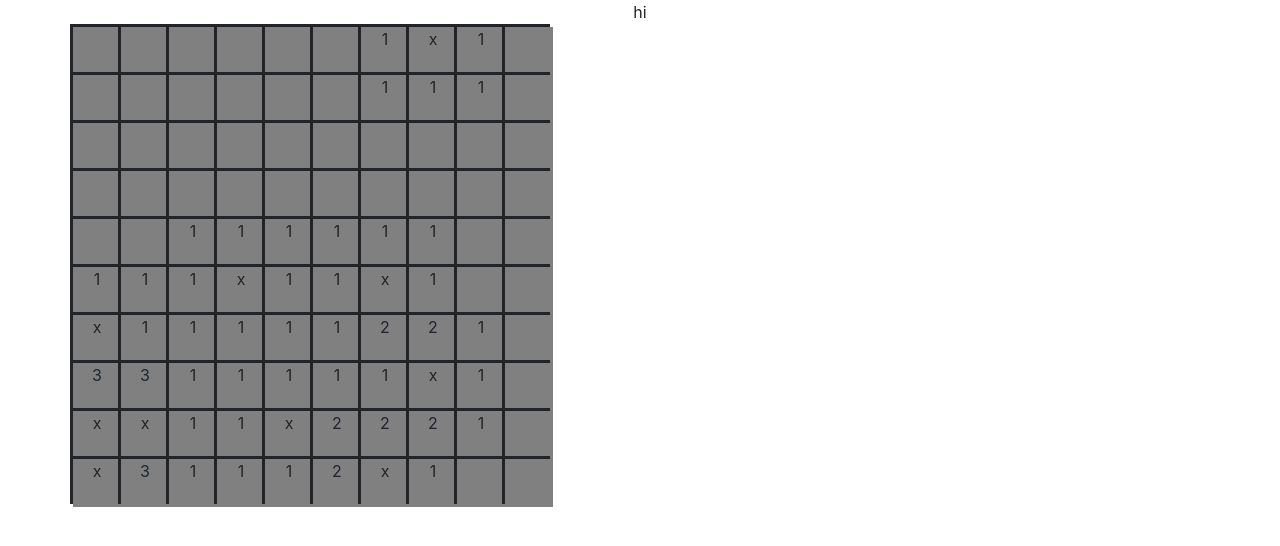
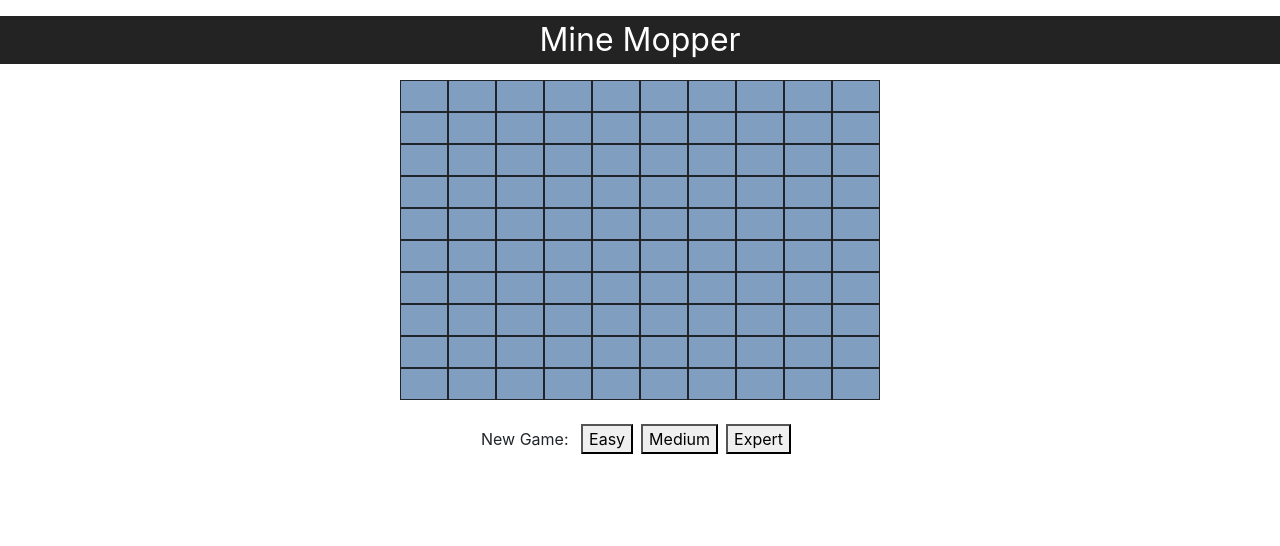
Before and after one commit to nicolemunoz99/puffer-fish-finder, a React (Create React App) app: page / in a window 1280 px wide. Shown: the top 546 px of the page. Built offline with nearby package versions, Linux system fonts and the light colour scheme.

Commit message:
game playable

```diff
--- a/src/App.js
+++ b/src/App.js
@@ -3,44 +3,82 @@ import './App.css';
 import makeBoard from './board-funcs/makeBoard.js';
 import Box from './Box.jsx';
 
+const boardSizes = [];
+for (let i = 8; i <= 25; i++) {
+  boardSizes.push(i)
+}
 
 const App = (props) => {
   const [board, updateBoard] = useState(null);
   const [revealedBoxes, updateRevealedBoxes] = useState([]);
+  const [dead, updateDead] = useState(false);
+  const [mines, updateMines] = useState(null);
 
   useEffect(() => {
-    updateBoard(makeBoard(10))
-    console.log('board updated')
+    updateBoard(makeBoard(10));
   }, []);
 
+  useEffect(() => {
+    if (board) {
+      let tempMines = [];
+      board.forEach((row, x) => {
+        row.forEach((square, y) => {
+          if (square === 'x') {
+            tempMines.push([x,y])
+          }
+        });
+      });
+      updateMines(tempMines);
+    }
+  }, [board]);
 
+  const newGame = (e) => {
+    updateDead(false);
+    updateBoard(makeBoard(e.target.id));
+    updateRevealedBoxes([])
+  }
 
   return (
-    <div className="App">hi
+    <div className="App">
+      <div className="title-container">
+        <div className="title mt-3 mb-3">
+          Mine Mopper
+        </div>
+      </div>
       <div className="container">
+      <div className='board'>
         {board ?
           board.map((row, x) => {
             return (
-              <div className='row'>{
+              <div className='row justify-content-md-center no-gutters'>
+
+                {
                 row.map((square, y) => {
                   return (
-                    <div className="box">
-                      <Box updateRevealedBoxes={updateRevealedBoxes}
+                    <div className={`col box`}>
+                        <Box updateRevealedBoxes={updateRevealedBoxes}
                             x={x}
                             y={y}
-                            value={board[x][y] }
+                            value={board[x][y]}
                             board={board}
                             revealedBoxes={revealedBoxes}
+                            dead={dead}
+                            updateDead={updateDead}
                       />
                     </div>
                   )
                 })}
+
               </div>
             )
           })
           : null
         }
-      </div>
+        </div>
+      </div> <span className='mr-2'>New Game: </span>
+      <button onClick={newGame} id="10" className='mt-4 mb-4 mr-2 new-game'>Easy</button>
+      <button onClick={newGame} id="15" className='mt-4 mb-4 mr-2 new-game'>Medium</button>
+      <button onClick={newGame} id="25" className='mt-4 mb-4 mr-2 new-game'>Expert</button>
     </div>
   );
 }
--- a/src/Box.jsx
+++ b/src/Box.jsx
@@ -1,45 +1,41 @@
-import React, {useState} from 'react';
+import React, { useState } from 'react';
 import revealEmptySquares from './board-funcs/revealEmptySquares.js';
 
 const Box = (props) => {
+  let showValue = false
+  let value = props.board[props.x][props.y];
 
+  if (props.dead) {
+    showValue = true;
+  } else {
 
-  let value = props.board[props.x][props.y];
-  let showValue = false
-
-  props.revealedBoxes.forEach(coord => {
-    if (coord[0] === props.x && coord[1] === props.y) {
-      showValue = true;
-    }
-  })
-
-
-  if ( typeof value === 'number' ) {
-
-  }
-
-  if (value === 'x') {
-    // value = ':('
+    props.revealedBoxes.forEach(coord => {
+      if (coord[0] === props.x && coord[1] === props.y) {
+        showValue = true;
+      }
+    });
   }
 
   const handleClick = (e) => {
-    console.log('value', value)
     let newState = props.revealedBoxes.slice();
     newState.push([props.x, props.y])
 
+    if (value === 'x') {
+      props.updateDead(true);
+    }
+
     if (value === null) {
-      // get surrounding coords that are also null
-      // push to newState
+      // get surrounding null squares
       let newEmpties = revealEmptySquares([props.x, props.y], props.board)
       newState.push(...newEmpties);
-      // console.log(newState);
     }
-
     props.updateRevealedBoxes(newState);
   }
 
   return (
-    <div className={`inner-box ${showValue ? null : 'hidden'}`} onClick={handleClick}>{showValue ? value : value}</div>
+    <div className={`inner-box ${value === null ? 'empty' : null} ${showValue ? 'revealed' : 'hidden'}
+                    ${value === 'x' && props.dead ? 'dead' : null} `}
+      onClick={handleClick}>{showValue ? value : null}</div>
   )
 };
 
--- a/src/board-funcs/makeBoard.js
+++ b/src/board-funcs/makeBoard.js
@@ -39,7 +39,9 @@ var getMines = (num) => {
     return Math.floor(Math.random() * (scale));
   }
 
-  for (let i = 0; i < num; i++) {
+  let numMines = Math.floor(num * num/10 )
+
+  for (let i = 0; i < numMines; i++) {
     while (true) {
       let row = getRandom(num);
       let col = getRandom(num);
--- a/src/index.css
+++ b/src/index.css
@@ -1,3 +1,5 @@
+--min-box-dim: black
+
 body {
   margin: 0;
   font-family: -apple-system, BlinkMacSystemFont, 'Segoe UI', 'Roboto', 'Oxygen',
@@ -14,15 +16,42 @@ code {
 
 .box {
   border-style: solid;
-  width: 3rem;
-  height: 3rem;
+  border-width: 1px;
+  min-width: 1rem;
+  max-width: 3rem;
+  min-height: 2rem;
+  max-height: 3rem;
 }
 
 .inner-box {
-  width: inherit;
-  height: inherit;
+  width: 100%;
+  height: 100%;
 }
 
 .hidden {
-  background-color: grey
+  background-color: rgb(128, 158, 192)
 }
+
+
+
+.revealed {
+  background-color: rgb(230, 236, 243)
+}
+
+.revealed.empty {
+  background-color: rgb(217, 230, 245)
+}
+
+.dead {
+  background-color: rgb(190, 30, 190);
+}
+
+.title-container {
+  background-color: rgb(36, 35, 35);
+  color: white;
+  font-size: 2rem;
+}
+
+.board {
+
+}
```
Also changed, not shown: src/board-funcs/revealEmptySquares.js (+0 -13 lines), public/images/sad_emoji.png (added).
